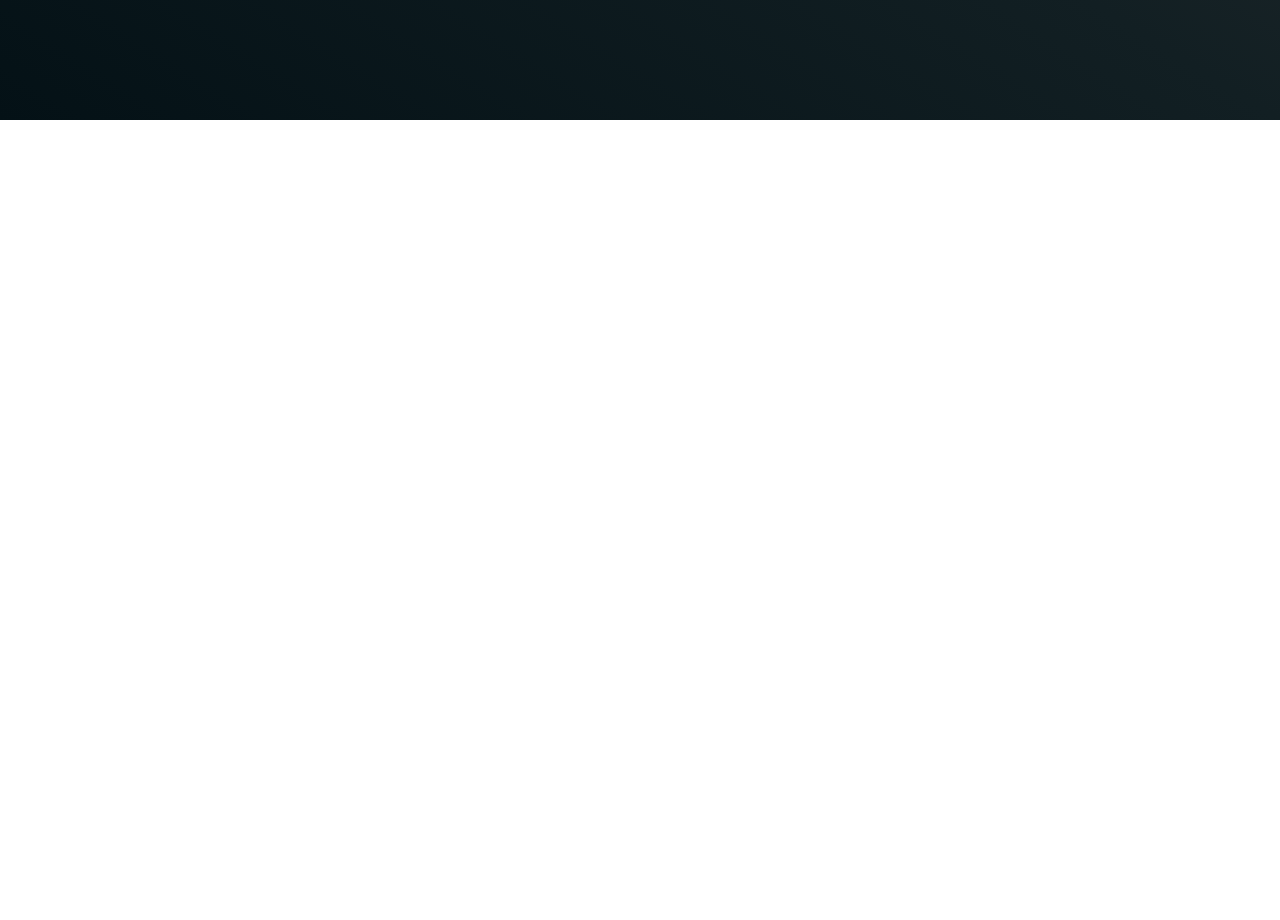
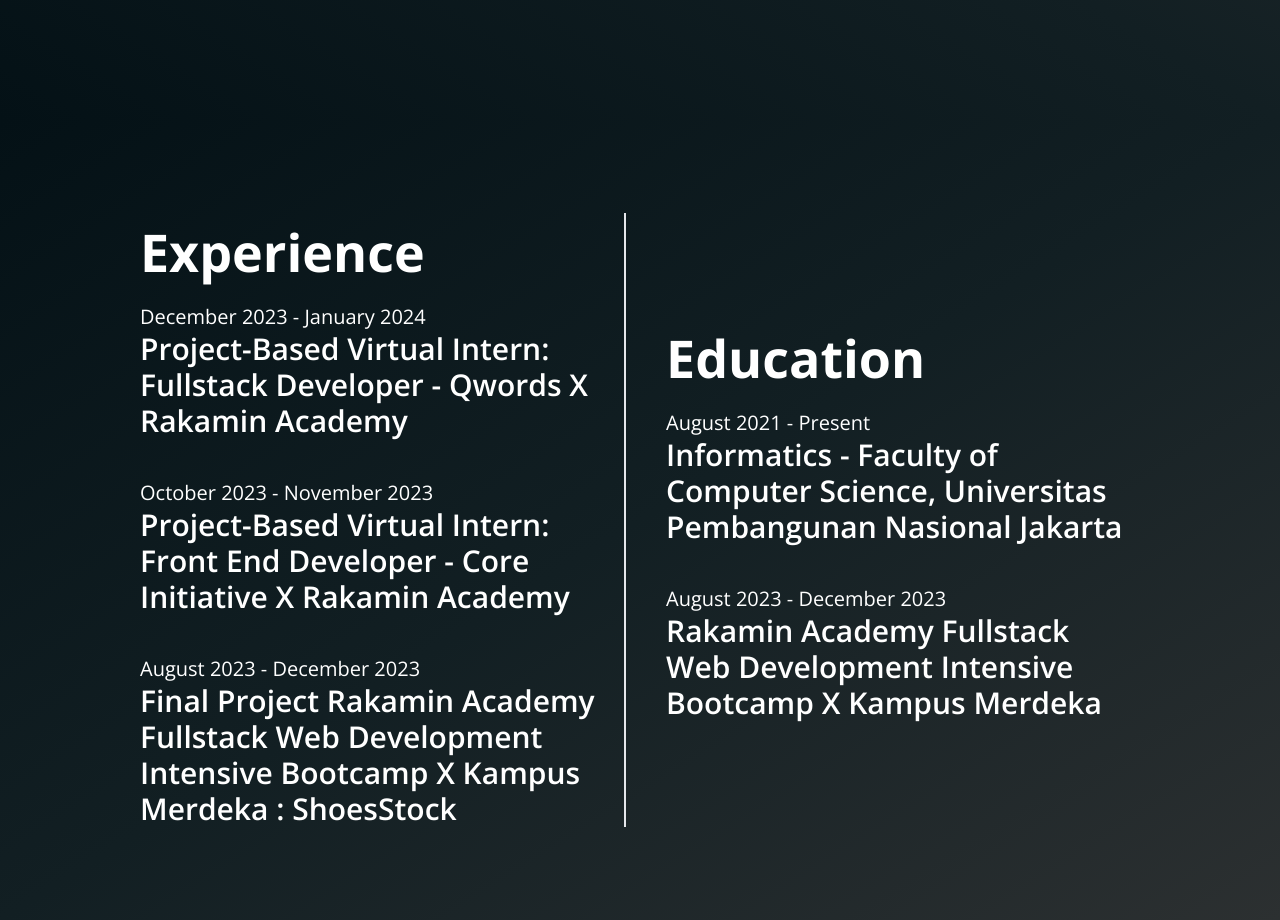
Before and after one commit to pendragonnn/personal-portfolio, a React (Vite) app: page / in a window 1280 px wide. Shown: the part 680-1600 px from the top of the page. Before the commit the page ends 800 px from the top, so only its background shows below. Built offline with nearby package versions, Linux system fonts and the light colour scheme.

Commit message:
feat: add experience and education section

```diff
--- a/src/App.jsx
+++ b/src/App.jsx
@@ -1,3 +1,4 @@
+import ExperienceEducationSection from "./components/ExperienceEducationSection"
 import Header from "./components/Header"
 import Sidebar from "./components/Sidebar"
 import Title from "./components/title"
@@ -7,6 +8,7 @@ function App() {
     <div className="relative">
       <Sidebar />
       <Header />
+      <ExperienceEducationSection />
     {/* <div className="w-full h-fit bg-gradient-to-t from-slate-800 to-slate-600 p-5">
       <Title />
       <div className="flex items-center justify-center mt-5">
--- /dev/null
+++ b/src/components/ExperienceEducationSection.jsx
@@ -0,0 +1,68 @@
+import React from 'react'
+
+export default function ExperienceEducationSection() {
+  const experienceData = [
+    { id: 1, month: 'December 2023 - January 2024', title: 'Project-Based Virtual Intern: Fullstack Developer - Qwords X Rakamin Academy' },
+    { id: 2, month: 'October 2023 - November 2023', title: 'Project-Based Virtual Intern: Front End Developer - Core Initiative X Rakamin Academy' },
+    { id: 3, month: 'August 2023 - December 2023', title: 'Final Project Rakamin Academy Fullstack Web Development Intensive Bootcamp X Kampus Merdeka : ShoesStock' }
+  ]
+
+  const educationData = [
+    { id: 1, month: 'August 2021 - Present', title: 'Informatics - Faculty of Computer Science, Universitas Pembangunan Nasional Jakarta'},
+    { id: 2, month: 'August 2023 - December 2023', title: 'Rakamin Academy Fullstack Web Development Intensive Bootcamp X Kampus Merdeka'},
+  ]
+  return (
+    <>
+      <div id='experience' className='h-screen bg-gradient-to-br from-[#041116] via-[#121F23] to-[#2C3031]'>
+        {/* container */}
+        <div className='h-full flex items-center justify-center px-32 gap-7'>
+          {/* experience section */}
+          <div className='w-1/2 px-3 border-r-2'>
+            {/* title */}
+            <div className='text-[52px] font-bold text-white mb-3'>
+              Experience
+            </div>
+            {/* experience */}
+            <div className='flex flex-col gap-y-10'>
+              {experienceData.map(experience => (
+                <div key={experience.id} className='text-white'>
+                  {/* experience month */}
+                  <div className='font-light text-xl'>
+                    {experience.month}
+                  </div>
+                  {/* experience title */}
+                  <div className='text-3xl font-semibold'>
+                    {experience.title}
+                  </div>
+                </div>
+              ))}
+            </div>
+          </div>
+
+          {/* education section */}
+          <div className='w-1/2 px-3'>
+            {/* title */}
+            <div className='text-[52px] font-bold text-white mb-3'>
+              Education
+            </div>
+            {/* education */}
+            <div className='flex flex-col gap-y-10'>
+              {educationData.map(education => (
+                <div key={education.id} className='text-white'>
+                  {/* education month */}
+                  <div className='font-light text-xl'>
+                    {education.month}
+                  </div>
+                  {/* education title */}
+                  <div className='text-3xl font-semibold'>
+                    {education.title}
+                  </div>
+                </div>
+              ))}
+            </div>
+          </div>
+        </div>
+      </div>
+    </>
+  )
+}
--- a/src/components/Header.jsx
+++ b/src/components/Header.jsx
@@ -19,7 +19,7 @@ export default function Header() {
   return (
     <>
       {/* container */}
-      <div className='h-screen bg-gradient-to-tr from-[#041116] via-[#121F23] to-[#2C3031] flex flex-col text-center justify-center items-center'>
+      <div id='header' className='h-screen bg-gradient-to-tr from-[#041116] via-[#121F23] to-[#2C3031] flex flex-col text-center justify-center items-center'>
         {/* Name */}
         <div className='text-[75px] text-white font-bold'>
           <span>Hello</span>, I'm Wisnu Andika
--- a/src/index.css
+++ b/src/index.css
@@ -1,6 +1,10 @@
 @tailwind base;
 @tailwind components;
 @tailwind utilities;
+
+html {
+  scroll-behavior: smooth;
+}
 
 @layer base {
   html {
```
